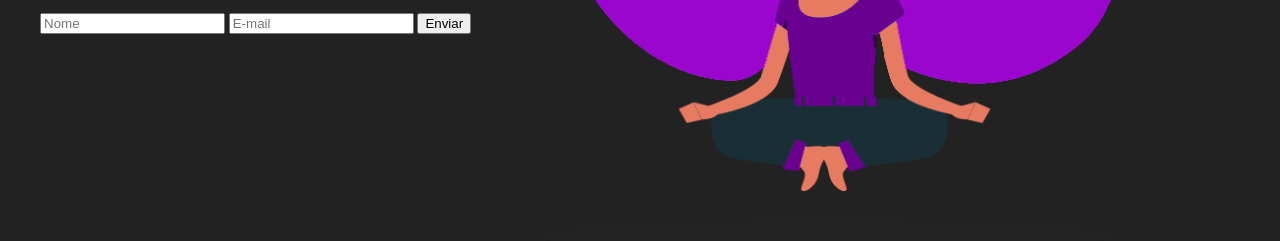
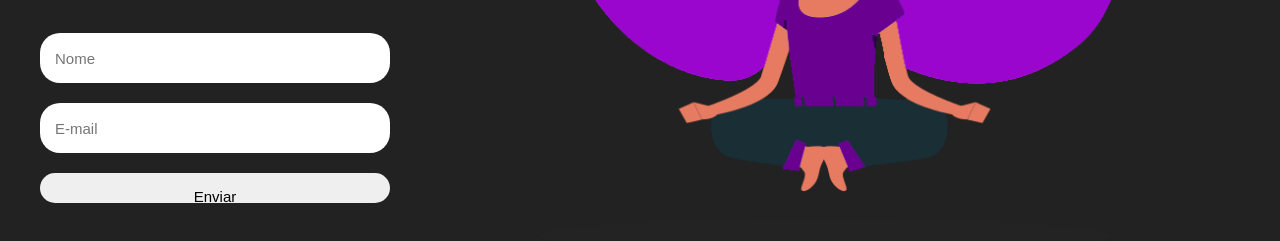
Before and after one commit to Silvio-Arem/landing-page-usualy, a plain HTML site: page index.html in a window 1280 px wide. Shown: the part 377-618 px from the top of the page. Drawn offline with Linux system fonts and the light colour scheme.

Commit message:
styled: form input

```diff
--- a/src/styles/style.css
+++ b/src/styles/style.css
@@ -70,6 +70,21 @@ p {
     max-width: 500px;
 }
 
+form{
+    display: flex;
+    flex-direction: column;
+    width: 70%;
+}
+
+input{
+    margin-top: 20px;
+    height: 20px;
+    padding: 15px;
+    border-radius: 20px;
+    border: none;
+    font-size: 15px;
+}
+
 img {
     width: 580px;
 }
```
